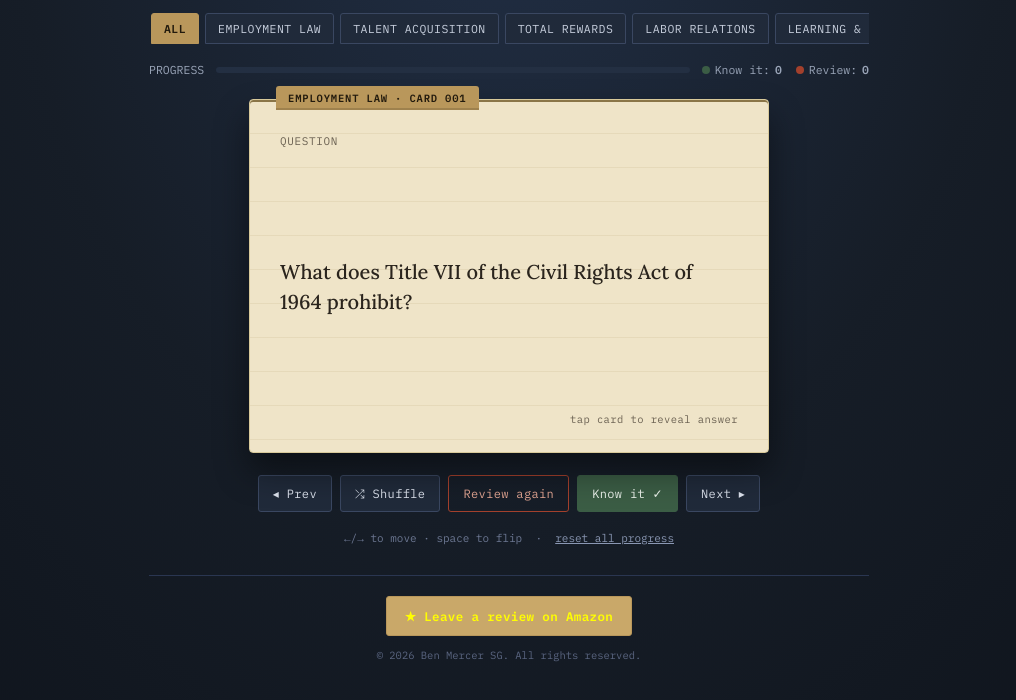
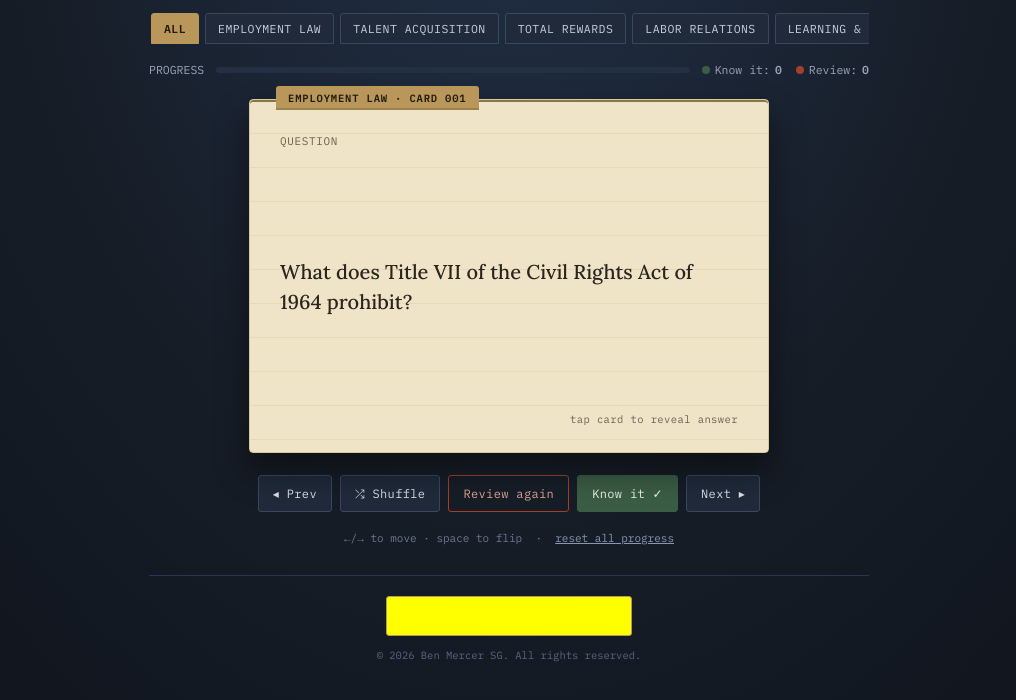
Before and after one commit to prep4exam/HSRM-CP, a plain HTML site: page index.html in a window 1280 px wide. In both pictures the pointer is over the link "★ Leave a review on Amazon". Shown: the part 98-798 px from the top of the page, without its empty margins (131-1147 px from the left). Drawn offline with nearby package versions, Linux system fonts and the light colour scheme.

Commit message:
Update index.html

```diff
--- a/index.html
+++ b/index.html
@@ -325,7 +325,7 @@
     text-decoration:none;
     transition:background .15s, transform .1s;
   }
-  .amazon-btn:hover{ background:#c9a869; }
+  .amazon-btn:hover{ background:#FFFF00; }
   .amazon-btn:active{ transform:translateY(1px); }
   .copyright{
     font-family:'IBM Plex Mono', monospace;
```
